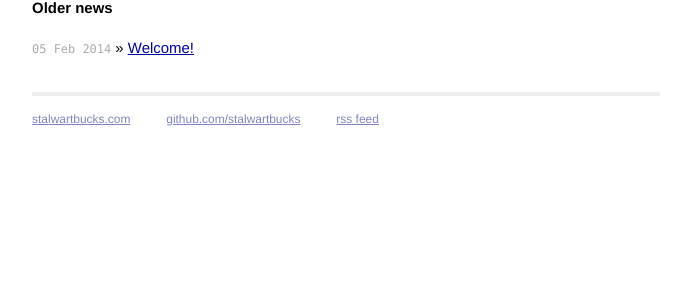
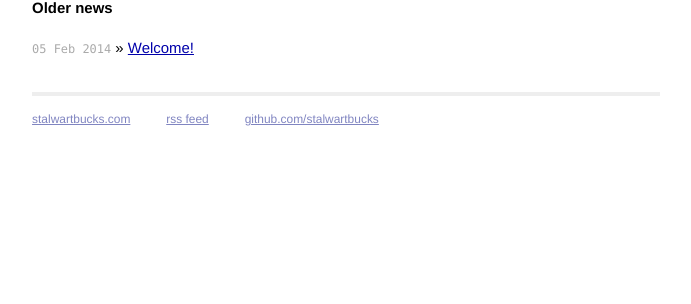
Before and after one commit to stalwartbucks/sbxnews, a Jekyll site: the page built from index.html, in a window 1280 px wide. Shown: the part 212-516 px from the top of the page, without its empty margins (294-985 px from the left). Built offline with Jekyll 4.4.1, drawn with Linux system fonts in a browser that asks for light colours; Markdown is read by kramdown in place of the engine named in the settings.

Commit message:
Reorder footer

```diff
--- a/_layouts/default.html
+++ b/_layouts/default.html
@@ -32,12 +32,12 @@
             </div>
             <div class="contact">
               <p>
-                <a href="https://github.com/stalwartbucks">github.com/stalwartbucks</a>
+                <a href="http://stalwartbucks.com/rss.xml">rss feed</a>
               </p>
             </div>
             <div class="contact">
               <p>
-                <a href="http://stalwartbucks.com/rss.xml">rss feed</a>
+                <a href="https://github.com/stalwartbucks">github.com/stalwartbucks</a>
               </p>
             </div>
           </div>
```
